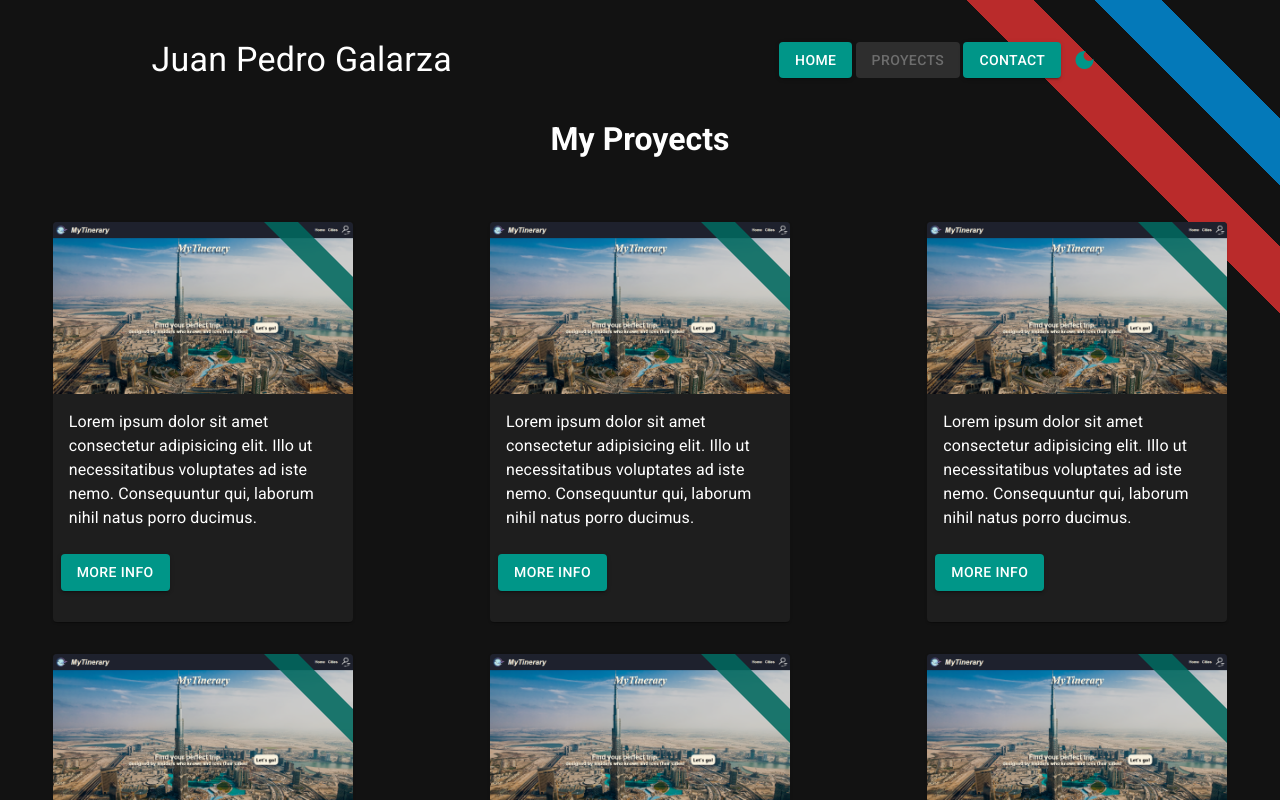
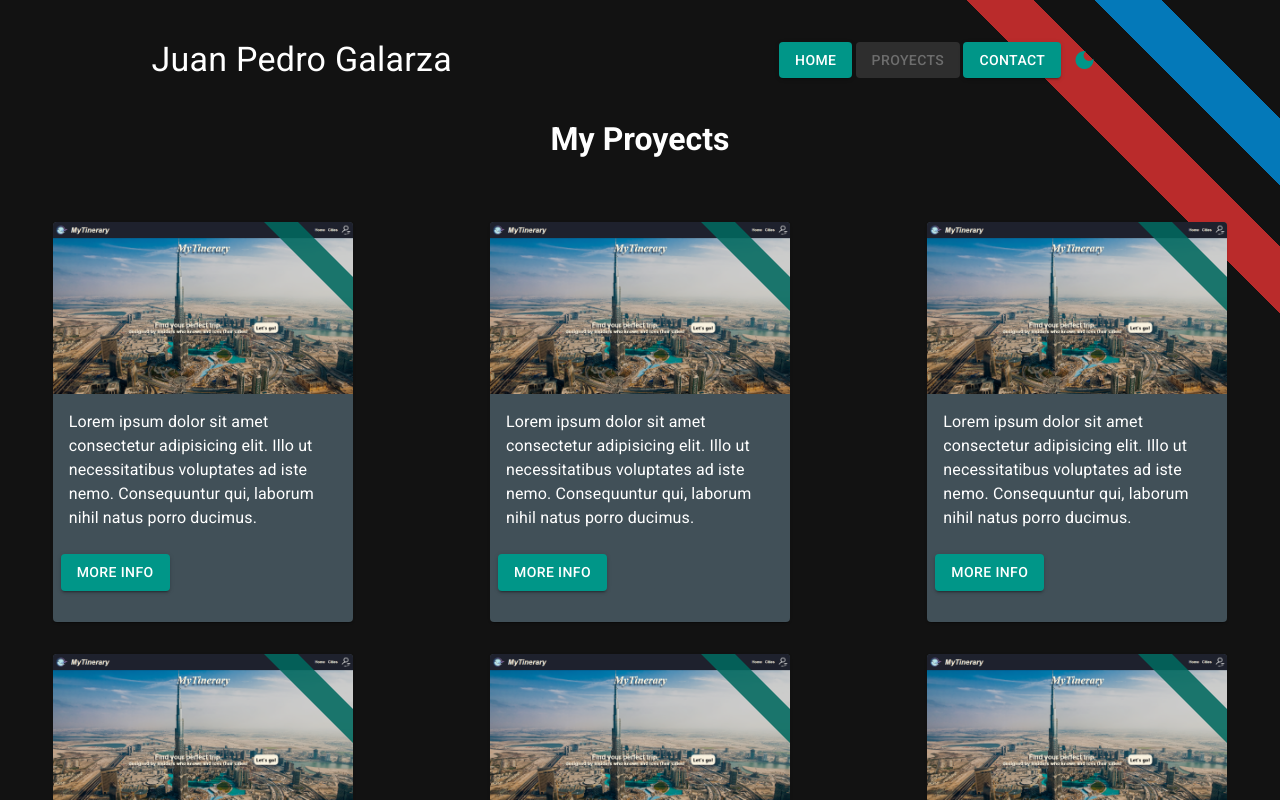
Before and after one commit to juanPedroGalarza/portfolio-react, a React (Vite) app: page /proyects in a window 1280 px wide. Shown: the top 800 px of the page. Built offline with nearby package versions, Linux system fonts and the light colour scheme.

Commit message:
background.paper customized

```diff
--- a/src/components/StyledComponents/LoadingStyled.jsx
+++ b/src/components/StyledComponents/LoadingStyled.jsx
@@ -7,7 +7,7 @@ const LoadingStyled = styled(Box)(({ theme }) => ({
   justifyContent: "center",
   alignItems: "center",
   position: "relative",
-  backgroundColor: theme.palette.background.paper,
+  backgroundColor: theme.palette.background.default,
   "& span": {
     margin: 0,
     gap: 5
--- a/src/features/theme/darkTheme.js
+++ b/src/features/theme/darkTheme.js
@@ -1,4 +1,4 @@
-import { teal } from '@mui/material/colors';
+import { teal, blueGrey } from '@mui/material/colors';
 import { createTheme } from '@mui/material/styles';
 
 const theme = createTheme({
@@ -8,6 +8,9 @@ const theme = createTheme({
       main: teal[500],
       dark: "#00695f",
       light: "#33ab9f"
+    },
+    background: {
+      paper: blueGrey[800]
     }
   },
 });
--- a/src/features/theme/lightTheme.js
+++ b/src/features/theme/lightTheme.js
@@ -1,4 +1,4 @@
-import { teal } from '@mui/material/colors';
+import { teal, blueGrey } from '@mui/material/colors';
 import { createTheme } from '@mui/material/styles';
 
 const theme = createTheme({
@@ -7,6 +7,9 @@ const theme = createTheme({
       main: teal[800],
       dark: "#004940",
       light: "#33877c"
+    },
+    background: {
+      paper: blueGrey[50]
     }
   }
 })
```
